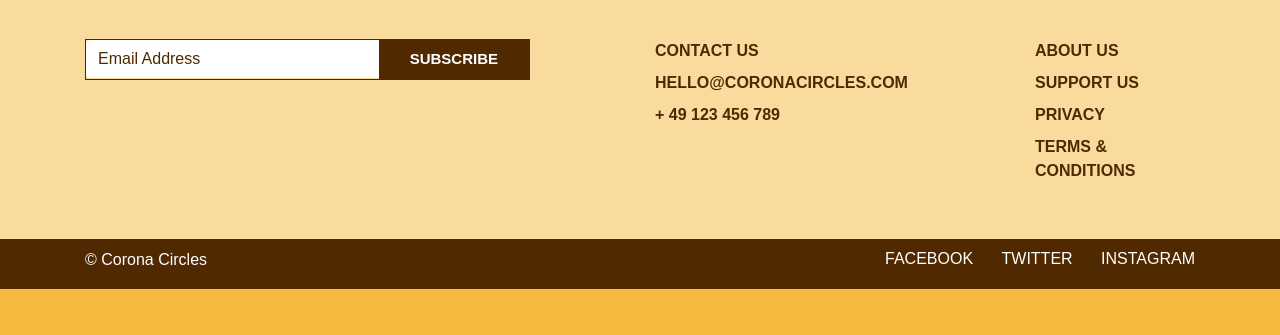
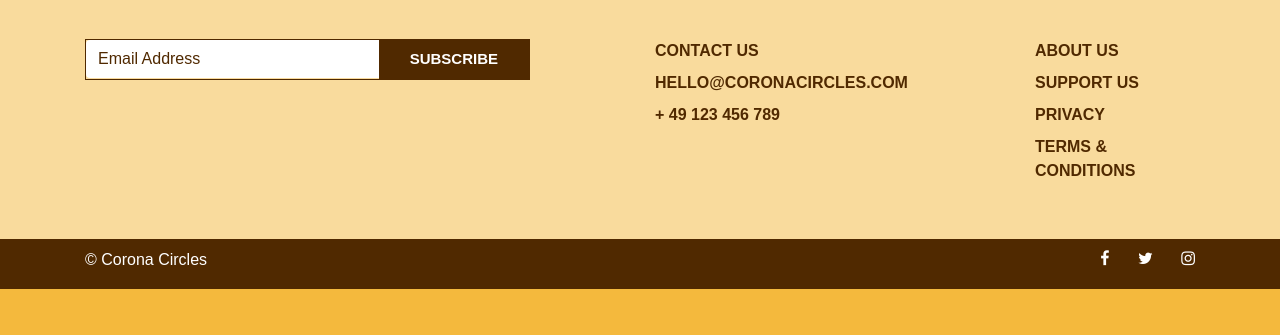
Before and after one commit to CoronaCircles/coronacircles, a Django app: page /circles/ in a window 1280 px wide. Shown: the part 438-773 px from the top of the page. Run offline with Django 3.2, Linux system fonts and the light colour scheme; data that the repository does not hold is empty; some libraries are stand-ins or nearby versions; some web fonts are replaced.

Commit message:
social icons footer

```diff
--- a/templates/footer.html
+++ b/templates/footer.html
@@ -53,13 +53,13 @@
         <div class="col-sm-6">
           <ul class="float-right list-inline">
               <li class="list-inline-item ml-3">
-                  FACEBOOK
+                  <a href="https://facebook.com"><i class="fa fa-facebook-f"></i></a>
               </li>
               <li class="list-inline-item ml-3">
-                  TWITTER
+                  <a href="https://twitter.com"><i class="fa fa-twitter"></i></a>
               </li>
               <li class="list-inline-item ml-3">
-                  INSTAGRAM
+                  <a href="https://instagram.com"><i class="fa fa-instagram"></i></a>
               </li>
           </ul>
         </div>
```
